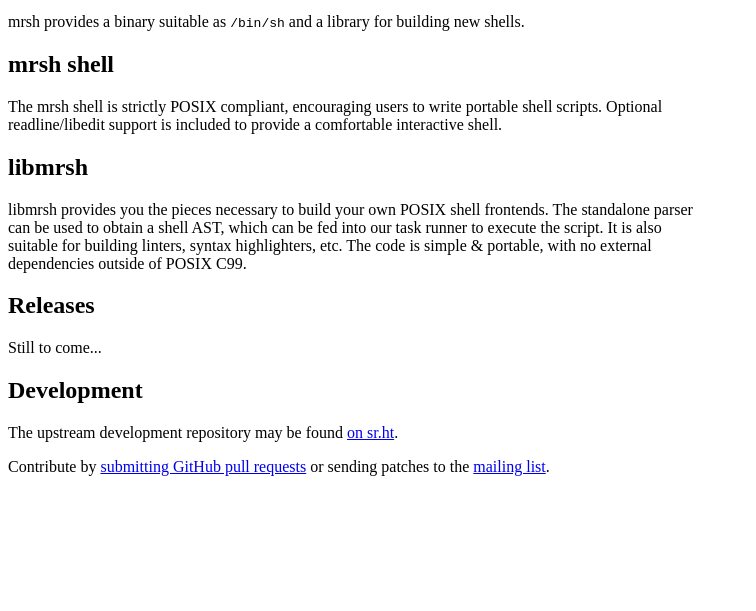
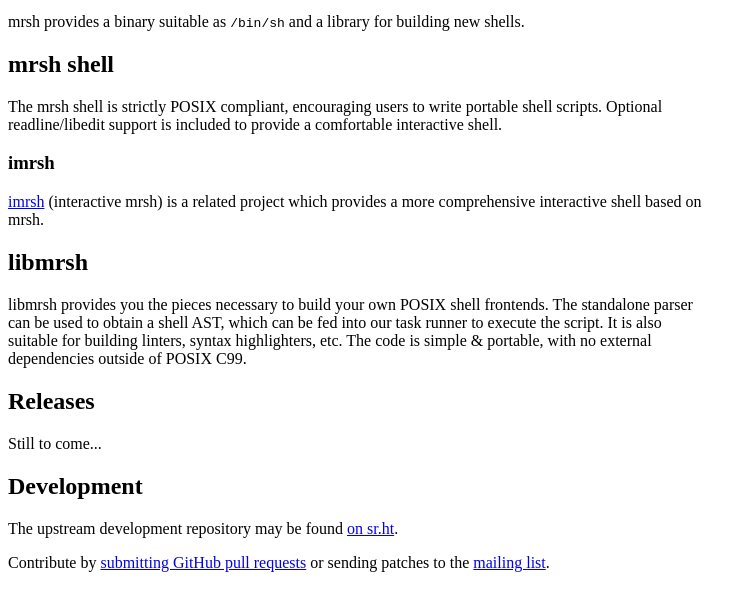
Before and after one commit to emersion/mrsh, a plain HTML site: page index.html in a window 1280 px wide. Shown: the part 101-712 px from the top of the page, without its empty margins (0-756 px from the left). Drawn offline with Linux system fonts and the light colour scheme.

Commit message:
Add imrsh to website

```diff
--- a/index.html
+++ b/index.html
@@ -24,6 +24,12 @@
       portable shell scripts. Optional readline/libedit support is included to
       provide a comfortable interactive shell.
     </p>
+    <h3>imrsh</h3>
+    <p>
+      <a href="https://git.sr.ht/~sircmpwn/imrsh">imrsh</a> (interactive mrsh)
+      is a related project which provides a more comprehensive interactive
+      shell based on mrsh.
+    </p>
     <h2>libmrsh</h2>
     <p>
       libmrsh provides you the pieces necessary to build your own POSIX shell
```
